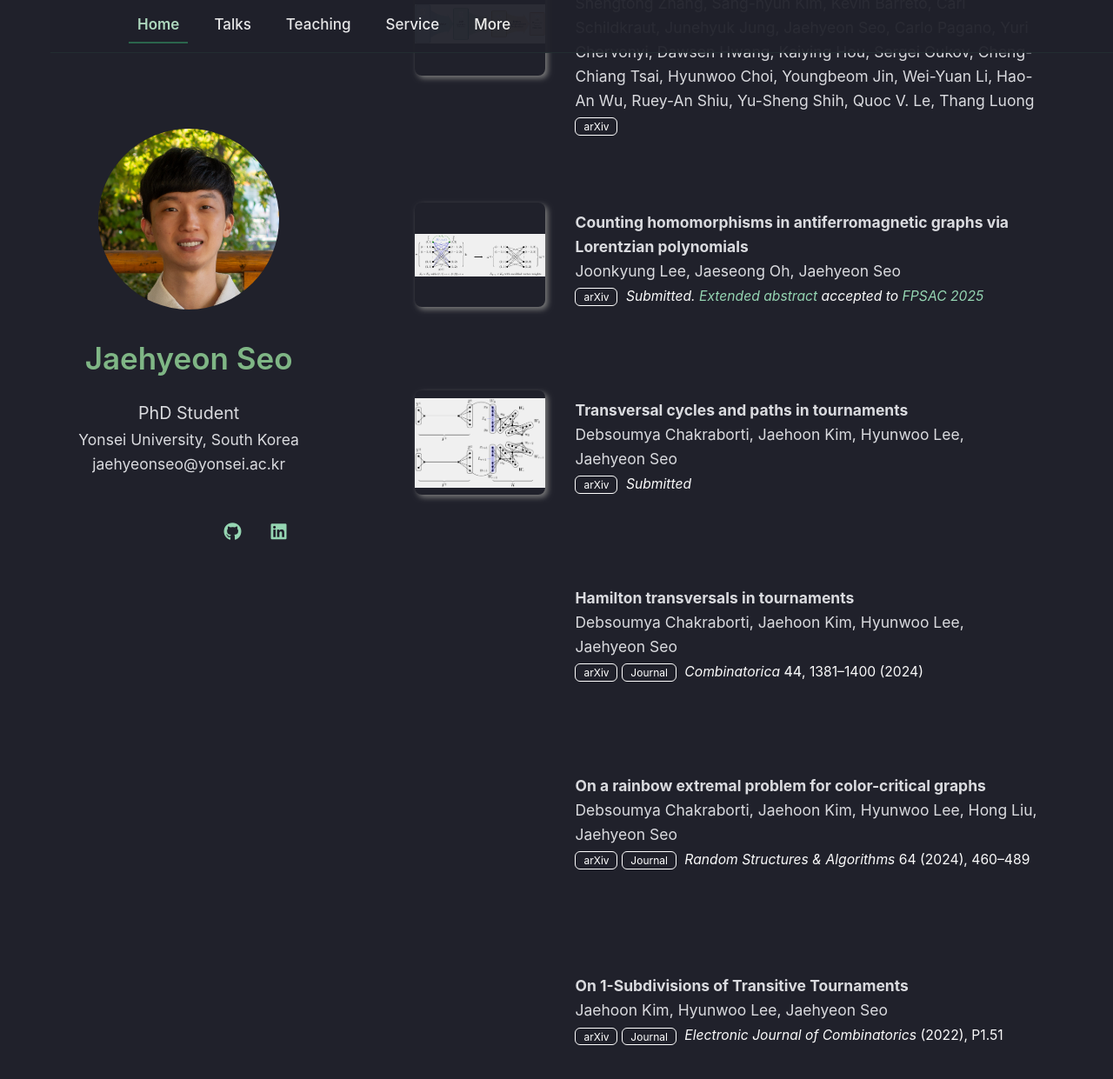
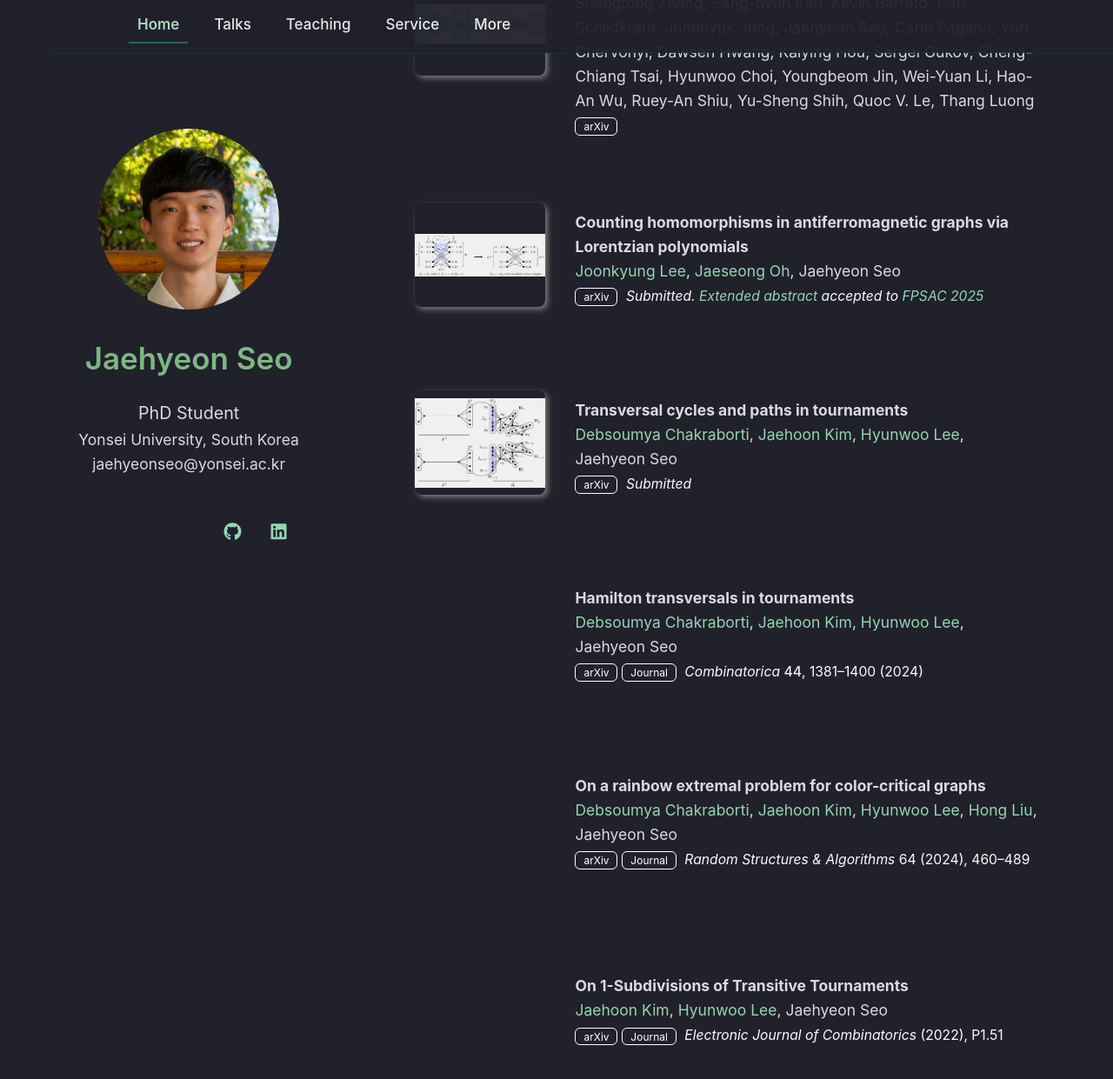
Before and after one commit to thegreatseo/thegreatseo.github.io, a Jekyll site: the page built from index.md, in a window 1280 px wide and 1400 px high, scrolled down 899 px. Shown: the top 1241 px of the window at 87% size. Built offline with Jekyll 4.4.1, drawn with Linux system fonts in a browser that asks for light colours; a style sheet for code colours, icons or effects is not loaded; some of the changed text lies outside the part shown.

Commit message:
Update coauthors and enhance author links in publications

```diff
--- a/_includes/publications.md
+++ b/_includes/publications.md
@@ -4,6 +4,7 @@
 <ol class="bibliography">
 
 {% for link in site.data.publications.main %}
+{% assign authors = link.authors | split: ", " %}
 
 <li>
 <div class="pub-row">
@@ -18,7 +19,7 @@
   </div>
   <div class="col-sm-9" style="padding-left: 20px;">
     <div class="title">{{ link.title }}</div>
-    <div class="author">{{ link.authors }}</div>
+    <div class="author">{% for author in authors %}{% assign coauthor = site.data.coauthors.main | where: "name", author | first %}{% if coauthor and coauthor.homepage %}<a href="{{ coauthor.homepage }}" target="_blank" rel="noopener noreferrer">{{ author }}</a>{% else %}{{ author }}{% endif %}{% unless forloop.last %}, {% endunless %}{% endfor %}</div>
     <div class="periodical"><em>{{ link.conference }}</em></div>
     <div class="links">
       {% if link.arxiv %}
```
Also changed, not shown: _data/coauthors.yml (+15 -0 lines).
